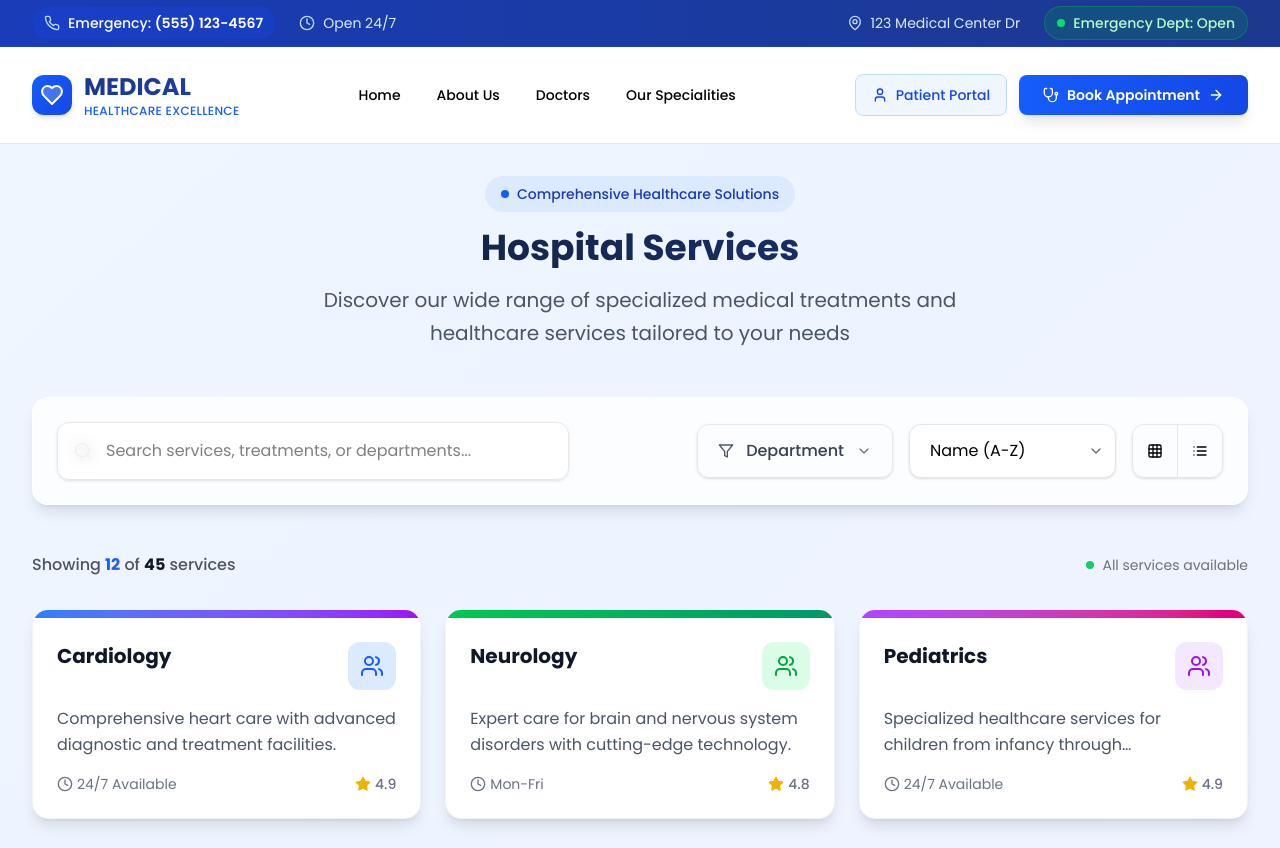
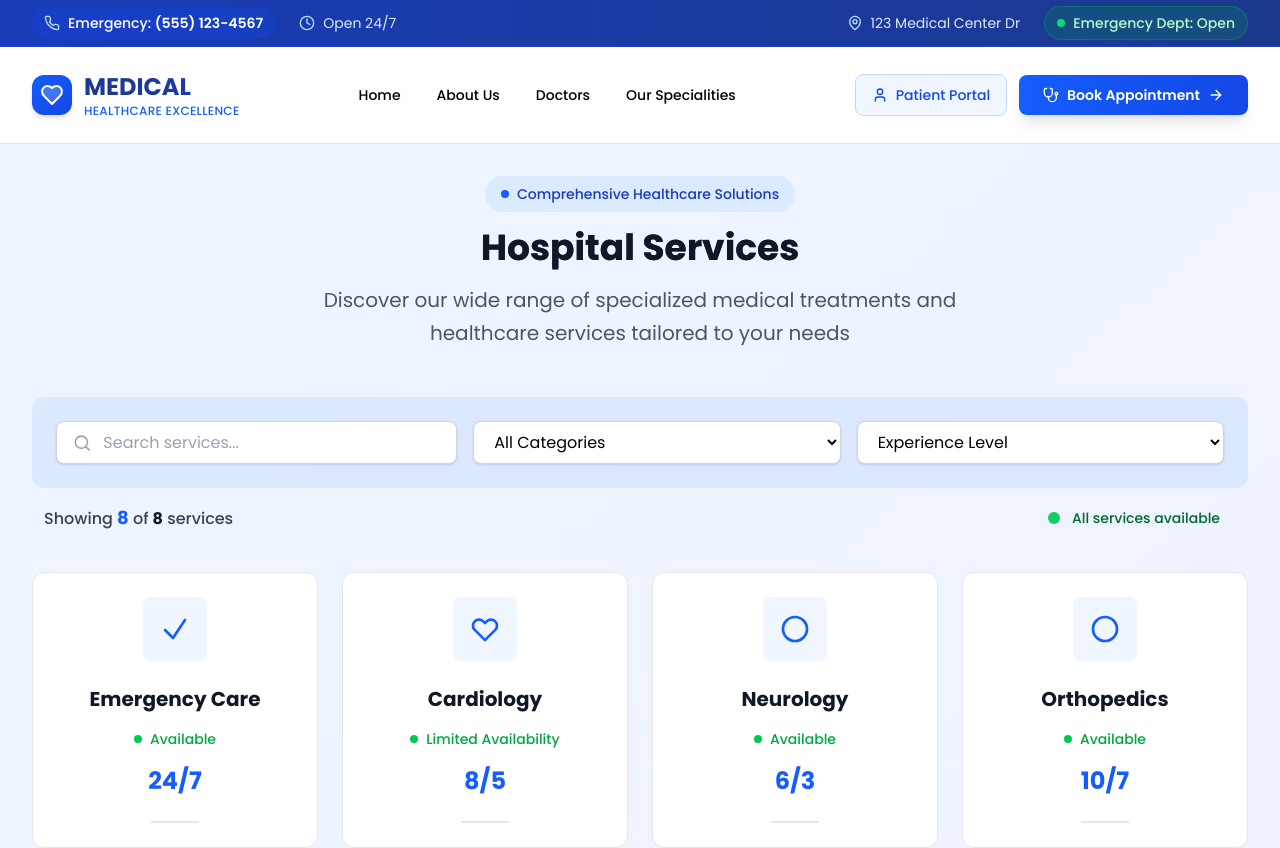
Before and after one commit to SurajKushwaha23/skillgrow, a React (Vite) app: page /serviceslist in a window 1280 px wide. Shown: the top 848 px of the page. Built offline with nearby package versions, Linux system fonts and the light colour scheme.

Commit message:
Add some more items
Add some more items

```diff
--- a/index.html
+++ b/index.html
@@ -5,7 +5,7 @@
   <meta charset="UTF-8" />
   <link rel="icon" type="image/svg+xml" href="/vite.svg" />
   <meta name="viewport" content="width=device-width, initial-scale=1.0" />
-  <title>React Page Template </title>
+  <title>Medical HealthCare Services</title>
 </head>
 
 <body>
--- a/src/assets/mock/mockServicesData.js
+++ b/src/assets/mock/mockServicesData.js
@@ -59,4 +59,64 @@ export const servicesData = [
       },
     ],
   },
+  {
+    id: 5,
+    title: 'Pediatrics',
+    path: '/services/pediatrics',
+    count: '12/8',
+    status: 'Available',
+    icon: [
+      {
+        strokeLinecap: 'round',
+        strokeLinejoin: 'round',
+        strokeWidth: 2,
+        d: 'M21 12a9 9 0 11-18 0 9 9 0 0118 0z',
+      },
+    ],
+  },
+  {
+    id: 6,
+    title: 'Radiology',
+    path: '/services/radiology',
+    count: '10/5',
+    status: 'Available',
+    icon: [
+      {
+        strokeLinecap: 'round',
+        strokeLinejoin: 'round',
+        strokeWidth: 2,
+        d: 'M21 12a9 9 0 11-18 0 9 9 0 0118 0z',
+      },
+    ],
+  },
+  {
+    id: 7,
+    title: 'Oncology',
+    path: '/services/oncology',
+    count: '8/4',
+    status: 'Available',
+    icon: [
+      {
+        strokeLinecap: 'round',
+        strokeLinejoin: 'round',
+        strokeWidth: 2,
+        d: 'M21 12a9 9 0 11-18 0 9 9 0 0118 0z',
+      },
+    ],
+  },
+  {
+    id: 8,
+    title: 'Dermatology',
+    path: '/services/dermatology',
+    count: '10/6',
+    status: 'Available',
+    icon: [
+      {
+        strokeLinecap: 'round',
+        strokeLinejoin: 'round',
+        strokeWidth: 2,
+        d: 'M21 12a9 9 0 11-18 0 9 9 0 0118 0z',
+      },
+    ],
+  },
 ];
--- a/src/components/ui/service-card/ServiceCard.jsx
+++ b/src/components/ui/service-card/ServiceCard.jsx
@@ -1,5 +1,5 @@
 /* eslint-disable react/prop-types */
-import React from 'react';
+
 import { Link } from 'react-router-dom';
 
 const ServiceCard = ({ service }) => {
--- a/src/pages/service/Service.jsx
+++ b/src/pages/service/Service.jsx
@@ -24,7 +24,7 @@ const Service = () => {
 
           {/* Services Grid */}
           <div className='grid grid-cols-1 md:grid-cols-2 lg:grid-cols-4 gap-6 mb-12'>
-            {servicesData.map(service => (
+            {servicesData.slice(0, 4).map(service => (
               <ServiceCard key={service.id} service={service} />
             ))}
           </div>
--- a/src/pages/serviceList/ServiceList.jsx
+++ b/src/pages/serviceList/ServiceList.jsx
@@ -1,5 +1,6 @@
-import React from 'react';
-import { Search, Filter, Grid, List, ChevronDown, Star, Clock, Users } from 'lucide-react';
+import { Search, Filter } from 'lucide-react';
+import { servicesData } from '../../assets/mock/mockServicesData';
+import ServiceCard from '../../components/ui/service-card/ServiceCard';
 
 const ServiceList = () => {
   return (
@@ -11,7 +12,7 @@ const ServiceList = () => {
             <span className='w-2 h-2 bg-blue-600 rounded-full'></span>
             Comprehensive Healthcare Solutions
           </div>
-          <h1 className='text-4xl font-bold text-gray-900 mb-4 bg-gradient-to-r from-gray-900 to-blue-900 bg-clip-text text-transparent'>
+          <h1 className='text-4xl font-bold text-gray-900 mb-4 bg-gradient-to-r from-gray-900 to-blue-900 bg-clip-text '>
             Hospital Services
           </h1>
           <p className='text-xl text-gray-600 max-w-2xl mx-auto leading-relaxed'>
@@ -20,162 +21,62 @@ const ServiceList = () => {
           </p>
         </div>
 
-        {/* Controls Section */}
-        <div className='bg-white/80 backdrop-blur-sm rounded-2xl shadow-lg border border-white/60 p-6 mb-12'>
-          <div className='flex flex-col lg:flex-row gap-6 justify-between items-start lg:items-center'>
+        {/* Filters Section */}
+        <div className='flex flex-col md:flex-row bg-blue-500/10 p-6 rounded-xl gap-4'>
           {/* Search Bar */}
-            <div className='flex-1 w-full lg:max-w-lg'>
-              <div className='relative group'>
-                <Search className='absolute left-4 top-1/2 transform -translate-y-1/2 text-gray-400 h-5 w-5 transition-colors duration-300 group-focus-within:text-blue-500' />
+          <div className='flex items-center bg-white border border-gray-300 rounded-lg shadow-sm px-4 py-2 md:flex-1'>
+            <Search className='h-5 w-5 text-gray-400 mr-3' />
             <input
               type='text'
-                  placeholder='Search services, treatments, or departments...'
-                  className='w-full pl-12 pr-6 py-4 border border-gray-200 rounded-xl focus:ring-3 focus:ring-blue-200 focus:border-blue-500 transition-all duration-300 bg-white/50 backdrop-blur-sm shadow-sm hover:shadow-md'
+              placeholder='Search services...'
+              className='w-full outline-none text-gray-700 placeholder-gray-400'
             />
           </div>
+
+          {/* Select filters for services */}
+          <div className='flex items-center md:flex-1'>
+            <select className='bg-white border border-gray-300 rounded-lg shadow-sm px-4 py-2 outline-none w-full'>
+              <option value=''>All Categories</option>
+              <option value='cardiology'>Cardiology</option>
+              <option value='neurology'>Neurology</option>
+              <option value='orthopedics'>Orthopedics</option>
+            </select>
           </div>
 
-            {/* Controls Group */}
-            <div className='flex flex-col sm:flex-row gap-4 w-full lg:w-auto'>
-              {/* Department Filter */}
-              <div className='relative group'>
-                <button className='flex items-center gap-3 px-5 py-3.5 border border-gray-200 rounded-xl hover:border-blue-300 hover:bg-blue-50 transition-all duration-300 shadow-sm hover:shadow-md w-full sm:w-auto group'>
-                  <Filter className='h-4 w-4 text-gray-600 group-hover:text-blue-600 transition-colors duration-300' />
-                  <span className='text-gray-700 font-medium'>Department</span>
-                  <ChevronDown className='h-4 w-4 text-gray-500 transition-transform duration-300 group-hover:rotate-180 group-hover:text-blue-600' />
-                </button>
-              </div>
-
-              {/* Sort Dropdown */}
-              <div className='relative group'>
-                <select className='px-5 py-3.5 border border-gray-200 rounded-xl focus:ring-3 focus:ring-blue-200 focus:border-blue-500 transition-all duration-300 appearance-none bg-white shadow-sm hover:shadow-md cursor-pointer w-full sm:w-auto pr-10'>
-                  <option value='name-asc'>Name (A-Z)</option>
-                  <option value='name-desc'>Name (Z-A)</option>
-                  <option value='department-asc'>Department (A-Z)</option>
-                  <option value='department-desc'>Department (Z-A)</option>
+          {/* experienced filter */}
+          <div className='flex items-center md:flex-1'>
+            <select className='bg-white border border-gray-300 rounded-lg shadow-sm px-4 py-2 outline-none w-full'>
+              <option value=''>Experience Level</option>
+              <option value='junior'>Junior</option>
+              <option value='mid'>Mid</option>
+              <option value='senior'>Senior</option>
             </select>
-                <ChevronDown className='absolute right-3 top-1/2 transform -translate-y-1/2 h-4 w-4 text-gray-500 pointer-events-none transition-transform duration-300 group-hover:rotate-180' />
-              </div>
-
-              {/* View Toggle */}
-              <div className='flex border border-gray-200 rounded-xl overflow-hidden shadow-sm hover:shadow-md transition-all duration-300 w-full sm:w-auto'>
-                <button
-                  className='p-3.5 transition-all duration-300 hover:bg-blue-50 border-r border-gray-200 hover:text-blue-600'
-                  aria-label='Grid view'
-                >
-                  <Grid className='h-4 w-4' />
-                </button>
-                <button
-                  className='p-3.5 transition-all duration-300 hover:bg-blue-50 hover:text-blue-600'
-                  aria-label='List view'
-                >
-                  <List className='h-4 w-4' />
-                </button>
-              </div>
-            </div>
           </div>
         </div>
 
         {/* Results Count */}
-        <div className='flex justify-between items-center mb-8'>
-          <p className='text-gray-600 font-medium'>
-            Showing <span className='font-bold text-blue-600'>12</span> of{' '}
-            <span className='font-bold text-gray-900'>45</span> services
+        <div className='flex flex-col sm:flex-row justify-between items-center gap-4 mb-6 p-3 '>
+          <div className='flex items-center gap-3'>
+            <p className='text-gray-700 font-medium'>
+              Showing <span className='font-bold text-blue-600 text-lg'>{servicesData.length}</span>{' '}
+              of <span className='font-bold text-gray-900'>{servicesData.length}</span> services
             </p>
-          <div className='flex items-center gap-2 text-sm text-gray-500'>
-            <span className='w-2 h-2 bg-green-500 rounded-full animate-pulse'></span>
-            All services available
+          </div>
+
+          <div className='flex items-center gap-3  px-4 py-2 '>
+            <span className='w-3 h-3 bg-green-500 rounded-full animate-pulse'></span>
+            <span className='text-green-800 font-medium text-sm'>All services available</span>
           </div>
         </div>
 
         {/* Sample Service Cards - Showing what it would look like with data */}
-        <div className='grid grid-cols-1 md:grid-cols-2 lg:grid-cols-3 gap-6 mb-12'>
-          {/* Sample Card 1 */}
-          <div className='bg-white rounded-2xl shadow-lg hover:shadow-2xl transition-all duration-500 transform hover:-translate-y-2 border border-gray-100 overflow-hidden group cursor-pointer'>
-            <div className='h-2 bg-gradient-to-r from-blue-500 to-purple-600'></div>
-            <div className='p-6'>
-              <div className='flex items-start justify-between mb-4'>
-                <h3 className='text-xl font-bold text-gray-900 group-hover:text-blue-600 transition-colors duration-300'>
-                  Cardiology
-                </h3>
-                <div className='w-12 h-12 bg-blue-100 rounded-xl flex items-center justify-center group-hover:bg-blue-200 transition-colors duration-300'>
-                  <Users className='h-6 w-6 text-blue-600' />
+        <div className='grid grid-cols-1 md:grid-cols-2 lg:grid-cols-4 gap-6 mb-12'>
+          {servicesData.map(service => (
+            <ServiceCard key={service.id} service={service} />
+          ))}
         </div>
-              </div>
-              <p className='text-gray-600 mb-4 line-clamp-2 leading-relaxed'>
-                Comprehensive heart care with advanced diagnostic and treatment facilities.
-              </p>
-              <div className='flex items-center justify-between text-sm text-gray-500'>
-                <div className='flex items-center gap-1'>
-                  <Clock className='h-4 w-4' />
-                  <span>24/7 Available</span>
-                </div>
-                <div className='flex items-center gap-1'>
-                  <Star className='h-4 w-4 text-yellow-500 fill-current' />
-                  <span className='font-medium'>4.9</span>
-                </div>
-              </div>
-            </div>
-          </div>
-
-          {/* Sample Card 2 */}
-          <div className='bg-white rounded-2xl shadow-lg hover:shadow-2xl transition-all duration-500 transform hover:-translate-y-2 border border-gray-100 overflow-hidden group cursor-pointer'>
-            <div className='h-2 bg-gradient-to-r from-green-500 to-emerald-600'></div>
-            <div className='p-6'>
-              <div className='flex items-start justify-between mb-4'>
-                <h3 className='text-xl font-bold text-gray-900 group-hover:text-green-600 transition-colors duration-300'>
-                  Neurology
-                </h3>
-                <div className='w-12 h-12 bg-green-100 rounded-xl flex items-center justify-center group-hover:bg-green-200 transition-colors duration-300'>
-                  <Users className='h-6 w-6 text-green-600' />
-                </div>
-              </div>
-              <p className='text-gray-600 mb-4 line-clamp-2 leading-relaxed'>
-                Expert care for brain and nervous system disorders with cutting-edge technology.
-              </p>
-              <div className='flex items-center justify-between text-sm text-gray-500'>
-                <div className='flex items-center gap-1'>
-                  <Clock className='h-4 w-4' />
-                  <span>Mon-Fri</span>
-                </div>
-                <div className='flex items-center gap-1'>
-                  <Star className='h-4 w-4 text-yellow-500 fill-current' />
-                  <span className='font-medium'>4.8</span>
-                </div>
-              </div>
-            </div>
-          </div>
-
-          {/* Sample Card 3 */}
-          <div className='bg-white rounded-2xl shadow-lg hover:shadow-2xl transition-all duration-500 transform hover:-translate-y-2 border border-gray-100 overflow-hidden group cursor-pointer'>
-            <div className='h-2 bg-gradient-to-r from-purple-500 to-pink-600'></div>
-            <div className='p-6'>
-              <div className='flex items-start justify-between mb-4'>
-                <h3 className='text-xl font-bold text-gray-900 group-hover:text-purple-600 transition-colors duration-300'>
-                  Pediatrics
-                </h3>
-                <div className='w-12 h-12 bg-purple-100 rounded-xl flex items-center justify-center group-hover:bg-purple-200 transition-colors duration-300'>
-                  <Users className='h-6 w-6 text-purple-600' />
-                </div>
-              </div>
-              <p className='text-gray-600 mb-4 line-clamp-2 leading-relaxed'>
-                Specialized healthcare services for children from infancy through adolescence.
-              </p>
-              <div className='flex items-center justify-between text-sm text-gray-500'>
-                <div className='flex items-center gap-1'>
-                  <Clock className='h-4 w-4' />
-                  <span>24/7 Available</span>
-                </div>
-                <div className='flex items-center gap-1'>
-                  <Star className='h-4 w-4 text-yellow-500 fill-current' />
-                  <span className='font-medium'>4.9</span>
-                </div>
-              </div>
-            </div>
-          </div>
-        </div>
-
         {/* Empty State */}
+        {servicesData.length === 0 && (
           <div className='text-center py-16'>
             <div className='max-w-md mx-auto'>
               <div className='w-20 h-20 bg-gradient-to-br from-blue-100 to-indigo-200 rounded-3xl flex items-center justify-center mx-auto mb-6 shadow-lg'>
@@ -183,8 +84,8 @@ const ServiceList = () => {
               </div>
               <h3 className='text-2xl font-bold text-gray-900 mb-3'>No matching services</h3>
               <p className='text-gray-500 mb-6 text-lg leading-relaxed'>
-              We couldn't find any services matching your criteria. Try adjusting your search terms
-              or filters.
+                We could not find any services matching your criteria. Try adjusting your search
+                terms or filters.
               </p>
               <button className='inline-flex items-center gap-2 px-8 py-4 bg-gradient-to-r from-blue-600 to-indigo-600 text-white font-semibold rounded-xl hover:shadow-lg transform hover:-translate-y-0.5 transition-all duration-300 shadow-md'>
                 Reset all filters
@@ -192,6 +93,7 @@ const ServiceList = () => {
               </button>
             </div>
           </div>
+        )}
       </div>
     </div>
   );
```
Also changed, not shown: src/pages/home/Home.jsx (+0 -52 lines). Lines whose indentation alone changed are shown as unchanged.
